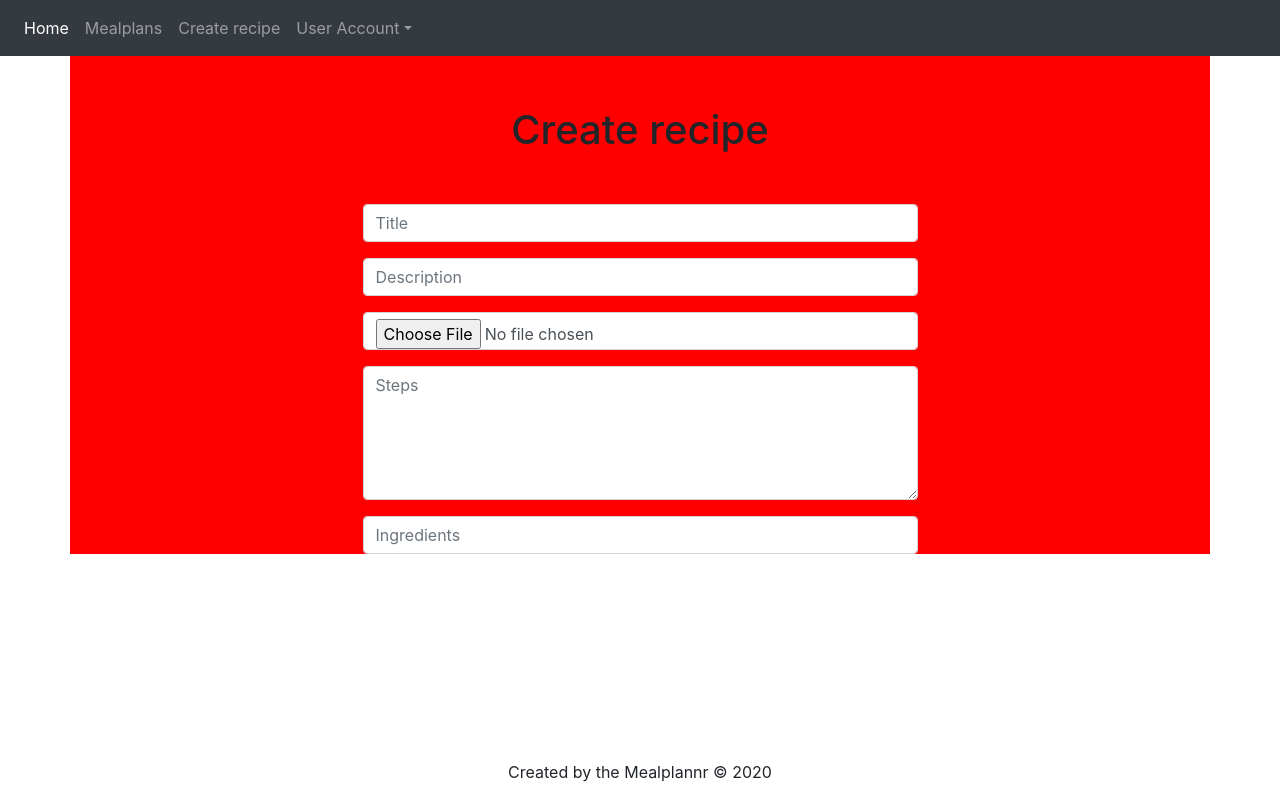
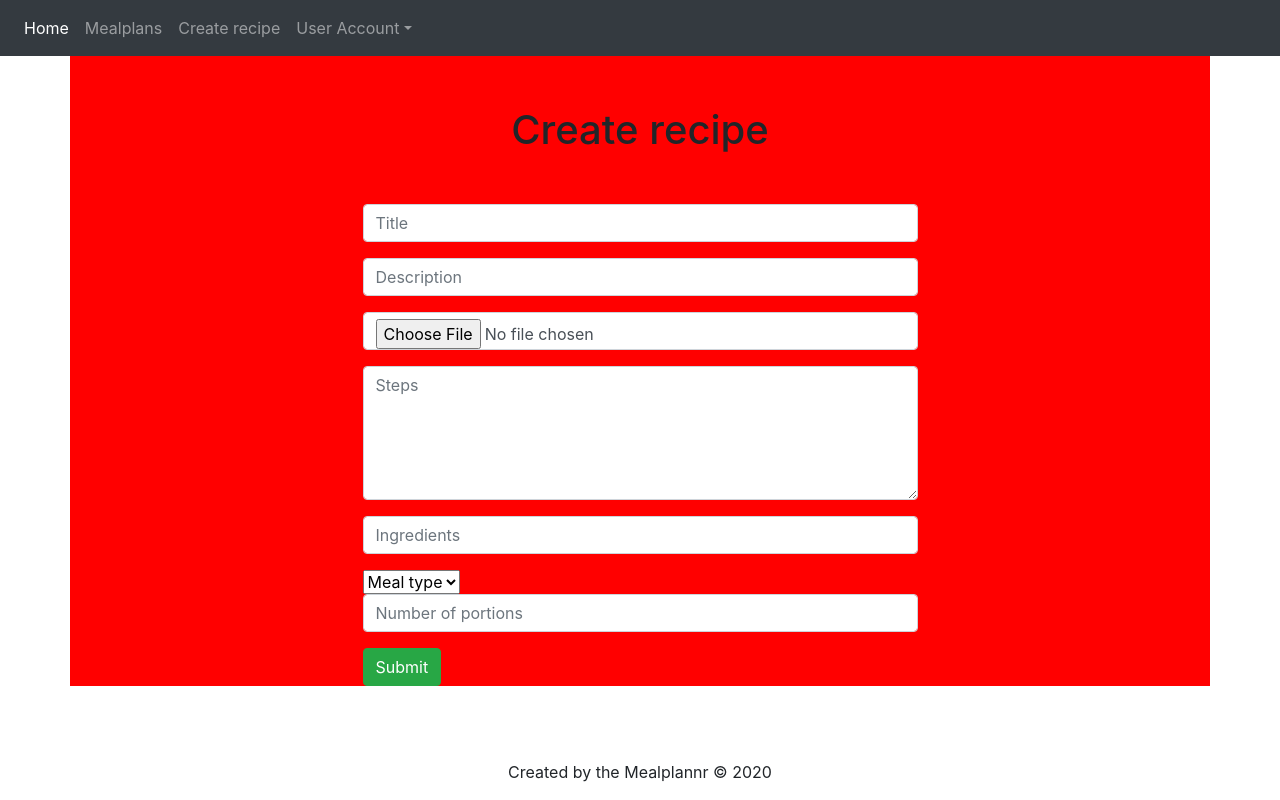
Before and after one commit to ivanaKrucaj/project-3-client-mealplannr, a React (Create React App) app: page /create-recipe in a window 1280 px wide. Built offline with nearby package versions, Linux system fonts and the light colour scheme; no server answers.

Commit message:
define routes fixes #5, update Readme fixes #6, define models fixes #4, define relations fixes #7

```diff
--- a/src/App.js
+++ b/src/App.js
@@ -1,31 +1,80 @@
 import React from 'react';
 import { Switch, Route } from 'react-router-dom';
-// import {withRouter} from 'react-router-dom'
+import { withRouter } from 'react-router-dom'
 import 'bootstrap/dist/css/bootstrap.css';
 import './App.css';
-// import axios from 'axios';
+import axios from 'axios';
 import Navbar from './components/Navbar';
-import Home from './components/Home';
+import Recipes from './components/Recipes';
 import Mealplans from './components/Mealplans';
 import CreateRecipe from './components/CreateRecipe';
 import Footer from './components/Footer';
+import Login from './components/Login'
 
 
-function App() {
+class App extends React.Component {
+
+  state = {
+    recipes: []
+  }
+
+  componentDidMount() {
+    axios.get('http://localhost:5000/api/recipes')
+      .then((res) => {
+        this.setState({
+          recipes: res.data
+        })
+      })
+  }
+
+  handleCreateRecipe = (event) => {
+    event.preventDefault();
+    let title = event.target.title.value;
+    let description = event.target.description.value;
+    let image = event.target.image.value;
+    let steps = event.target.steps.value;
+    let ingredients = event.target.ingredients.value;
+    let type = event.target.type.value;
+    let portions = event.target.portions.value;
+
+    axios.post('http://localhost:5000/api/recipe', {
+      title: title,
+      description: description,
+      image: image,
+      steps: steps,
+      ingredients: ingredients,
+      type: type,
+      number_of_portions: portions
+    })
+      .then((res) => {
+        this.setState({
+          recipes: [...this.state.recipes, res.data]
+        }, () => {
+          this.props.history.push('/home')
+        })
+      })
+  }
+
+  render() {
     return (
       <div>
         <Navbar />
         <div class='container'>
           <Switch>
-          <Route exact path='/home' component={Home} />
+            <Route exact path='/home' render={() => {
+              return <Recipes recipes={this.state.recipes} />
+            }} />
+            <Route path='/login' component={Login} />
             <Route path='/mealplans' component={Mealplans} />
-          <Route path='/create-recipe' component={CreateRecipe} />
+            <Route path='/create-recipe' render={() => {
+              return <CreateRecipe onAdd={this.handleCreateRecipe} />
+            }} />
           </Switch>
-      <Footer/>
+          <Footer />
         </div>
-
       </div>
     );
   }
+}
 
-export default App;
+export default withRouter(App);
--- a/src/components/CreateRecipe.js
+++ b/src/components/CreateRecipe.js
@@ -1,31 +1,43 @@
 import React from 'react';
 import './CreateRecipe.css'
 
-export default class CreateRecipe extends React.Component {
-    render() {
+export default function CreateRecipe(props) {
+
     return (
         <>
             <h1>Create recipe</h1>
             <div className='recipe-form'>
-                    <form>
+                <form onSubmit={props.onAdd}>
                     <div class="form-group">
-                            <input type="text" class="form-control" placeholder="Title" />
+                        <input type="text" name='title' class="form-control" placeholder="Title" />
                     </div>
                     <div class="form-group">
-                            <input type="text" class="form-control" placeholder="Description" />
+                        <input type="text" name='description' class="form-control" placeholder="Description" />
                     </div>
                     <div class="form-group">
-                            <input type="file" class="form-control" />
+                        <input type="file" name='image' class="form-control" />
                     </div>
                     <div class="form-group">
-                            <textarea class="form-control" rows="5" placeholder='Steps'></textarea>
+                        <textarea class="form-control" name='steps' rows="5" placeholder='Steps'></textarea>
                     </div>
                     <div class="form-group">
-                            <input type="text" class="form-control" placeholder="Ingredients" />
+                        <input type="text" name='ingredients' class="form-control" placeholder="Ingredients" />
+                    </div>
+                    <select name='type'>
+                        <option>Meal type</option>
+                        <option>Breakfast</option>
+                        <option>Lunch</option>
+                        <option>Dinner</option>
+                        <option>Snack</option>
+                    </select>
+                    <div class="form-group">
+                        <input type="number" name='portions' class="form-control" placeholder="Number of portions" />
+                    </div>
+                    <div>
+                        <button type="submit" class="btn btn-success">Submit</button>
                     </div>
                 </form>
             </div>
         </>
     )
 }
-}
--- a/src/components/Home.js
+++ /dev/null
@@ -1,47 +0,0 @@
-import React from 'react';
-import { Link } from 'react-router-dom';
-import './Home.css'
-
-
-export default class Home extends React.Component {
-    render() {
-        return (
-            <div>
-                <h1>Mealplannr</h1>
-                <div className='home-recipes'>
-                    <Link to='/mealplans'>
-                        <div class="card" style={{ width: '18rem' }}>
-                            <img src="https://hips.hearstapps.com/hmg-prod.s3.amazonaws.com/images/homemade-spaghetti-sauce-horizontal-1530890913.jpg" class="card-img-top" alt="..." />
-                            <div class="card-body">
-                                <h5 class="card-title">Spaghetti Bolognese</h5>
-                                <p class="card-text">The best of Italy.</p>
-                                <button class="btn btn-primary"><Link to="/mealplans" style={{ color: 'white' }}>Add to mealplan</Link></button>
-                            </div>
-                        </div>
-                    </Link>
-                    <Link to='/mealplans'>
-                        <div class="card" style={{ width: '18rem' }}>
-                            <img src="https://hips.hearstapps.com/hmg-prod.s3.amazonaws.com/images/homemade-spaghetti-sauce-horizontal-1530890913.jpg" class="card-img-top" alt="..." />
-                            <div class="card-body">
-                                <h5 class="card-title">Spaghetti Bolognese</h5>
-                                <p class="card-text">The best of Italy.</p>
-                                <button class="btn btn-primary"><Link to="/mealplans" style={{ color: 'white' }}>Add to mealplan</Link></button>
-                            </div>
-                        </div>
-                    </Link>
-                    <Link to='/mealplans'>
-                        <div class="card" style={{ width: '18rem' }}>
-                            <img src="https://hips.hearstapps.com/hmg-prod.s3.amazonaws.com/images/homemade-spaghetti-sauce-horizontal-1530890913.jpg" class="card-img-top" alt="..." />
-                            <div class="card-body">
-                                <h5 class="card-title">Spaghetti Bolognese</h5>
-                                <p class="card-text">The best of Italy.</p>
-                                <button class="btn btn-primary"><Link to="/mealplans" style={{ color: 'white' }}>Add to mealplan</Link></button>
-                            </div>
-                        </div>
-                    </Link>
-                </div>
-            </div>
-
-        )
-    }
-}
--- /dev/null
+++ b/src/components/Login.js
@@ -0,0 +1,33 @@
+import React from 'react'
+
+export default function Login() {
+
+    return (
+        <>
+            <form class="form-signin">
+                <div class="text-center mb-4">
+                    <img class="mb-4" src="/docs/4.5/assets/brand/bootstrap-solid.svg" alt="" width="72" height="72" />
+                    <h1 class="h3 mb-3 font-weight-normal">Mealplannr</h1>
+                </div>
+
+                <div class="form-label-group">
+                    <input type="email" id="inputEmail" class="form-control" placeholder="Email address" required="" autofocus="" />
+                    <label for="inputEmail">Email address</label>
+                </div>
+
+                <div class="form-label-group">
+                    <input type="password" id="inputPassword" class="form-control" placeholder="Password" required="" />
+                    <label for="inputPassword">Password</label>
+                </div>
+
+                <div class="checkbox mb-3">
+                    <label>
+                        <input type="checkbox" value="remember-me" /> Remember me
+    </label>
+                </div>
+                <button class="btn btn-lg btn-primary btn-block" type="submit">Sign in</button>
+                <p class="mt-5 mb-3 text-muted text-center">© 2017-2020</p>
+            </form>
+        </>
+    )
+}
--- a/src/components/Navbar.js
+++ b/src/components/Navbar.js
@@ -26,6 +26,7 @@ export default function Navbar() {
         </a>
                             <div class="dropdown-menu" aria-labelledby="navbarDropdownMenuLink">
                                 {/* <a class="dropdown-item" href="#">Mealplans</a> */}
+                                <a class="dropdown-item" href="#">My recipes</a>
                                 <a class="dropdown-item" href="#">Favorites</a>
                                 <a class="dropdown-item" href="#">Logout</a>
                             </div>
--- /dev/null
+++ b/src/components/Recipes.js
@@ -0,0 +1,32 @@
+import React from 'react';
+import { Link } from 'react-router-dom';
+import './Home.css'
+
+export default function Recipes(props) {
+
+    return (
+        <div>
+            <h1>Mealplannr</h1>
+            <div className='home-recipes'>
+                {
+                    props.recipes.map((recipe, index) => {
+                        return (
+                            <>
+                                <Link to='/home/:recipe_id'>
+                                    <div class="card" style={{ width: '18rem' }} key={index}>
+                                        <img src={recipe.image} class="card-img-top" alt="..." />
+                                        <div class="card-body">
+                                            <h5 class="card-title">{recipe.title}</h5>
+                                            <p class="card-text">{recipe.description}</p>
+                                            <button class="btn btn-primary"><Link to="/mealplans" style={{ color: 'white' }}>Add to mealplan</Link></button>
+                                        </div>
+                                    </div>
+                                </Link>
+                            </>)
+                    })
+                }
+            </div>
+        </div>
+
+    )
+}
```
Lines whose indentation alone changed are shown as unchanged.
